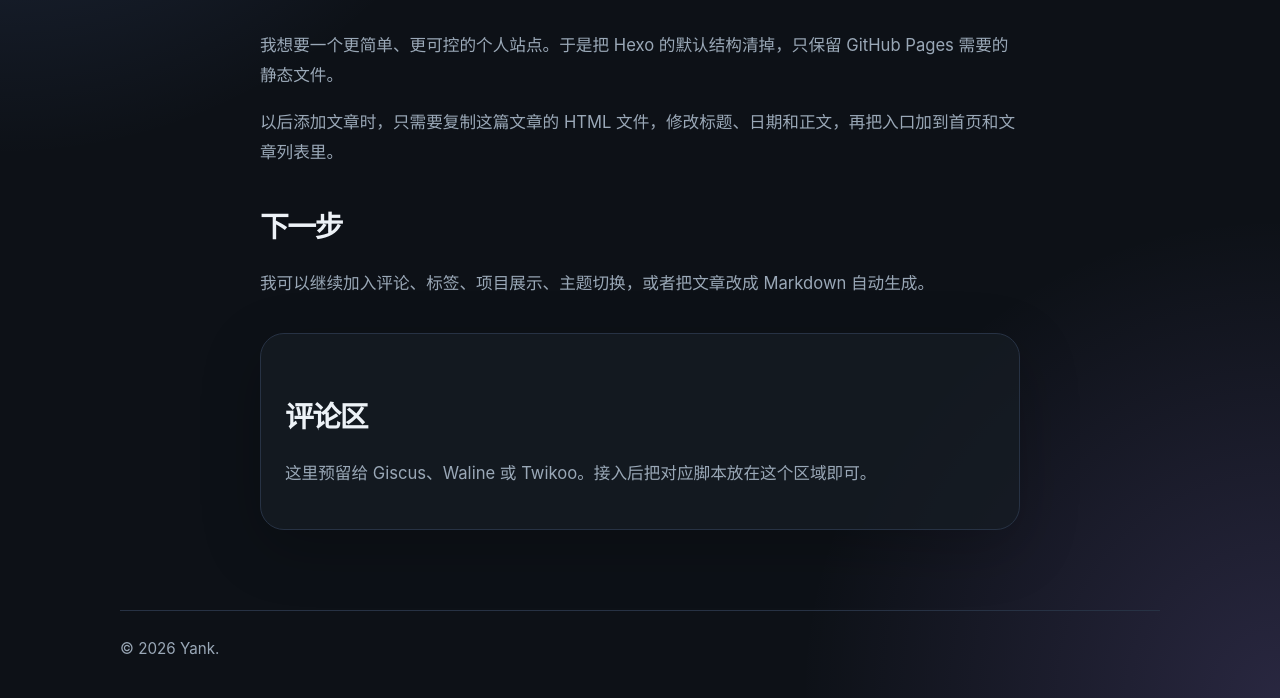
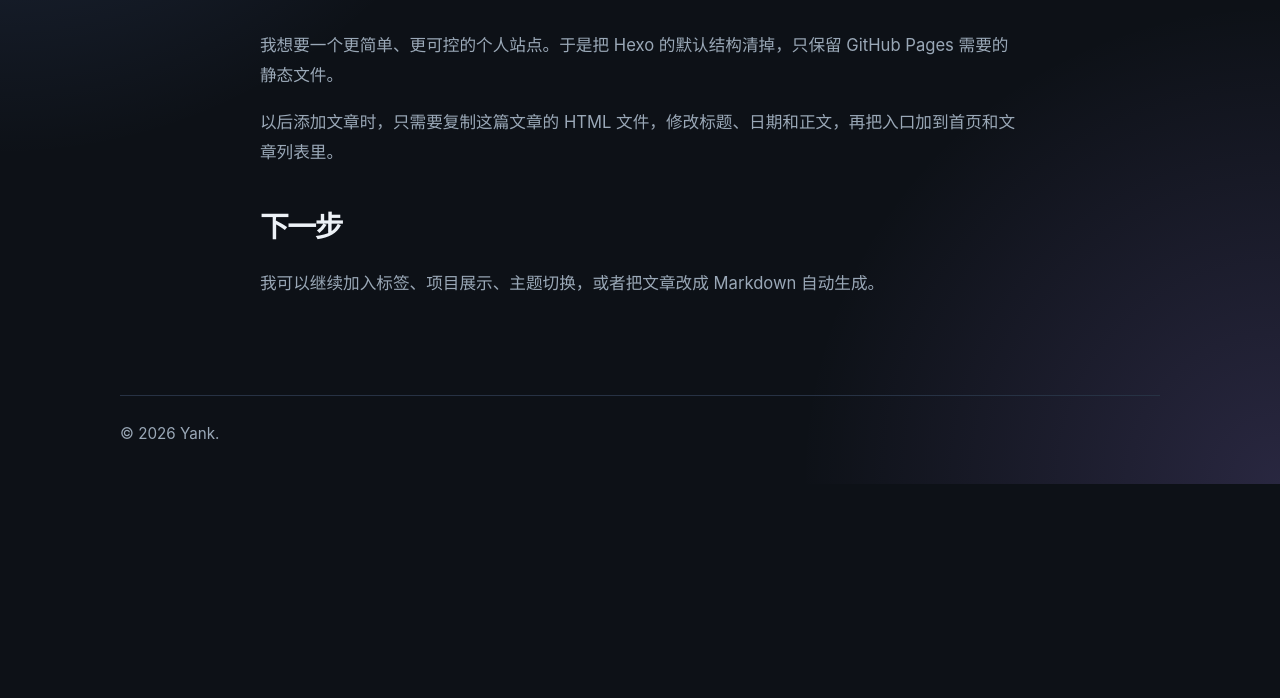
Before and after one commit to Yank233/Yank233.Github.io, a plain HTML site: page posts/first-post.html in a window 1280 px wide. Shown: the part 388-1086 px from the top of the page. After the commit the page ends 872 px from the top, so only its background shows below. Drawn offline with Linux system fonts and the light colour scheme.

Commit message:
Hide comments placeholder from pages

```diff
--- a/posts/first-post.html
+++ b/posts/first-post.html
@@ -30,12 +30,12 @@
       <p>以后添加文章时，只需要复制这篇文章的 HTML 文件，修改标题、日期和正文，再把入口加到首页和文章列表里。</p>
 
       <h2>下一步</h2>
-      <p>我可以继续加入评论、标签、项目展示、主题切换，或者把文章改成 Markdown 自动生成。</p>
+      <p>我可以继续加入标签、项目展示、主题切换，或者把文章改成 Markdown 自动生成。</p>
 
-      <section class="comments-placeholder" id="comments">
-        <h2>评论区</h2>
-        <p>这里预留给 Giscus、Waline 或 Twikoo。接入后把对应脚本放在这个区域即可。</p>
-      </section>
+      <!--
+      评论系统预留位置：
+      如果以后接入 Giscus、Waline 或 Twikoo，把对应脚本放在这里。
+      -->
     </article>
   </main>
 
```
Also changed, not shown: about.html (+0 -1 lines).
